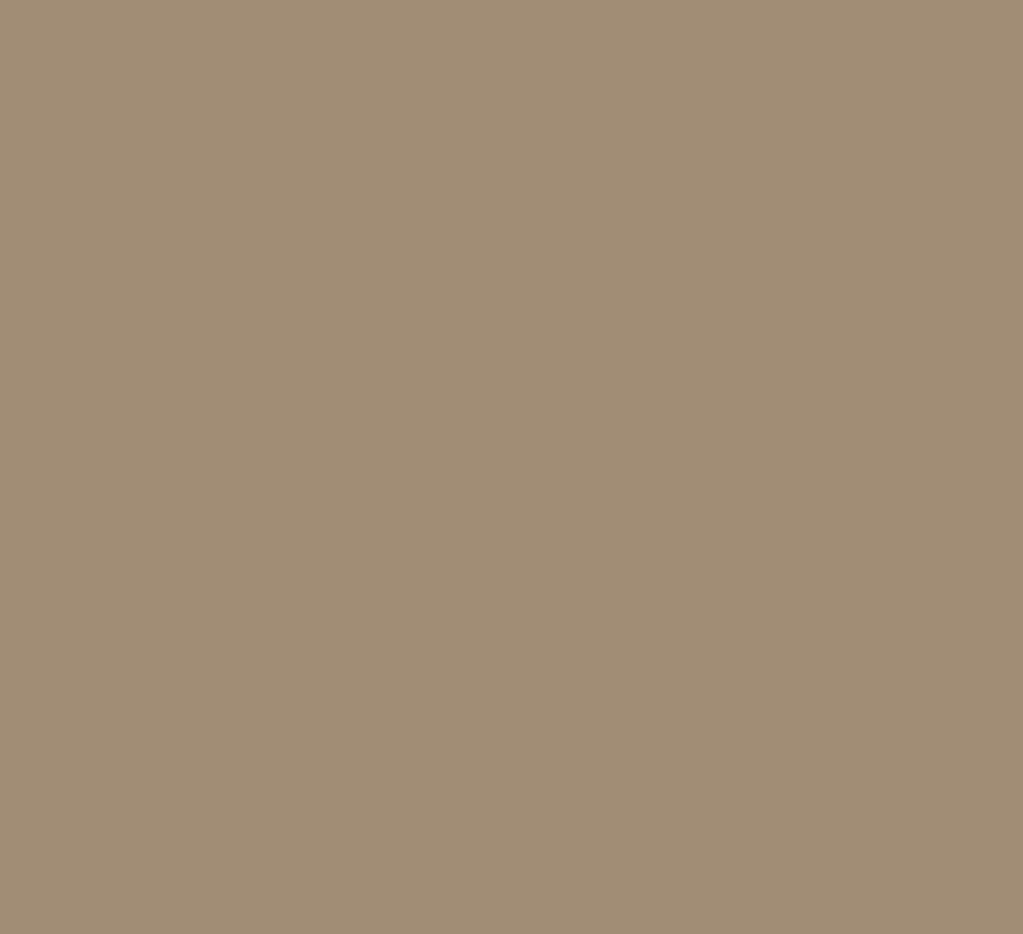
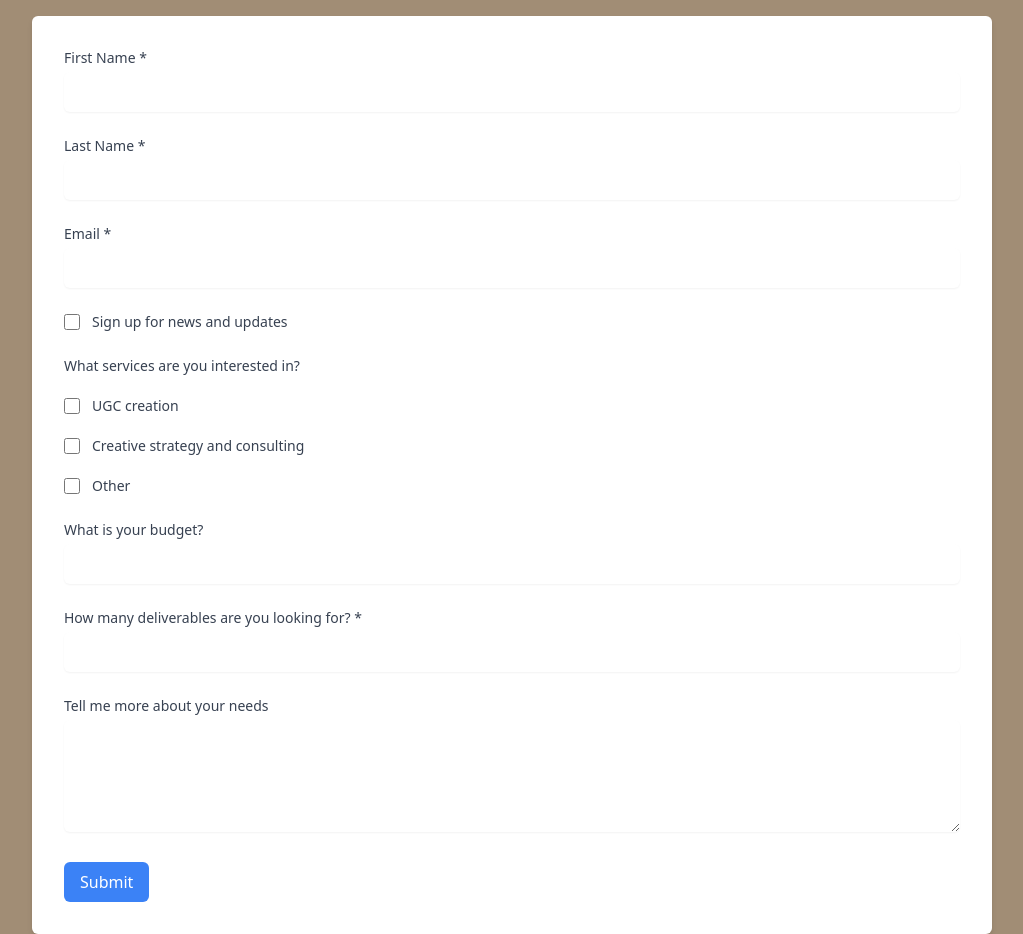
Before and after one commit to abigaylerose03/abigayleugc, a Next.js app: page / in a window 1280 px wide. Shown: the part 2140-3074 px from the top of the page, without its empty margins (128-1151 px from the left). Before the commit the page ends 2132 px from the top, so only its background shows below. Built offline with nearby package versions, Linux system fonts and the light colour scheme.

Commit message:
added form and prettier

```diff
--- a/src/pages/components/contact.tsx
+++ b/src/pages/components/contact.tsx
@@ -1,8 +1,263 @@
+import React, { useState } from "react";
+
+type FormState = {
+  firstName: string;
+  lastName: string;
+  email: string;
+  updates: boolean;
+  services: {
+    UGCCreation: boolean;
+    CreativeStrategy: boolean;
+    Other: boolean;
+  };
+  budget: string;
+  deliverables: string;
+  needs: string;
+};
+
 export default function Contact() {
-    return (
-        <main className="">
-            {/* Add */}
-            <h1 className="mt-8 text-ab-accent text-center uppercase text-5xl">Let's Make <span className="font-bold">Magic</span> Together</h1>
-        </main>
-    )
+  const [formState, setFormState] = useState<FormState>({
+    firstName: "",
+    lastName: "",
+    email: "",
+    updates: false,
+    services: {
+      UGCCreation: false,
+      CreativeStrategy: false,
+      Other: false,
+    },
+    budget: "",
+    deliverables: "",
+    needs: "",
+  });
+
+  const [isSubmitted, setIsSubmitted] = useState(false);
+
+  const handleChange = (
+    event: React.ChangeEvent<HTMLInputElement | HTMLTextAreaElement>,
+  ) => {
+    const { name, value, type, checked } = event.target;
+    if (type === "checkbox") {
+      if (Object.keys(formState.services).includes(name)) {
+        setFormState((prevState) => ({
+          ...prevState,
+          services: {
+            ...prevState.services,
+            [name]: checked,
+          },
+        }));
+      } else {
+        // Handle checkbox values
+        setFormState((prevState) => ({ ...prevState, [name]: checked }));
+      }
+    } else {
+      // Handle input values
+      setFormState((prevState) => ({ ...prevState, [name]: value }));
+    }
+  };
+
+  const handleSubmit = (event: React.FormEvent) => {
+    event.preventDefault();
+    console.log("Form submitted", JSON.stringify(formState, null, 2));
+    setIsSubmitted(true);
+  };
+
+  return (
+    <main className="flex flex-col items-center">
+      <h1 className="mt-8 text-ab-accent text-center uppercase text-5xl mb-8">
+        Let's Make <span className="font-bold">Magic</span> Together
+      </h1>
+      <div className="w-full md:w-5/6 lg:w-3/4 mx-auto bg-white shadow-md rounded-md p-8 min-h-[500px]">
+        {" "}
+        {/* Adjust the min-h-[value] as needed */}
+        {isSubmitted ? (
+          // Display the success message only in place of the form
+          <div className="text-center flex justify-center items-center">
+            <p className="text-xl">
+              Thank you for your submission! We will be in touch soon.
+            </p>
+          </div>
+        ) : (
+          <form onSubmit={handleSubmit} className="space-y-6">
+            <div>
+              <label
+                htmlFor="firstName"
+                className="block text-sm font-medium text-gray-700"
+              >
+                First Name *
+              </label>
+              <input
+                type="text"
+                id="firstName"
+                name="firstName"
+                required
+                onChange={handleChange}
+                className="mt-1 p-2 w-full border-gray-300 rounded-md shadow-sm"
+              />
+            </div>
+
+            <div>
+              <label
+                htmlFor="lastName"
+                className="block text-sm font-medium text-gray-700"
+              >
+                Last Name *
+              </label>
+              <input
+                type="text"
+                id="lastName"
+                name="lastName"
+                required
+                onChange={handleChange}
+                className="mt-1 p-2 w-full border-gray-300 rounded-md shadow-sm"
+              />
+            </div>
+
+            <div>
+              <label
+                htmlFor="email"
+                className="block text-sm font-medium text-gray-700"
+              >
+                Email *
+              </label>
+              <input
+                type="email"
+                id="email"
+                name="email"
+                required
+                onChange={handleChange}
+                className="mt-1 p-2 w-full border-gray-300 rounded-md shadow-sm"
+              />
+            </div>
+
+            <fieldset>
+              <div className="flex items-center">
+                <input
+                  id="updatesYes"
+                  name="updates"
+                  type="checkbox"
+                  onChange={handleChange}
+                  className="focus:ring-blue-500 h-4 w-4 text-blue-600 border-gray-300"
+                />
+                <label
+                  htmlFor="updatesYes"
+                  className="ml-3 block text-sm font-medium text-gray-700"
+                >
+                  Sign up for news and updates
+                </label>
+              </div>
+            </fieldset>
+
+            <fieldset className="space-y-5">
+              <legend className="text-sm font-medium text-gray-700">
+                What services are you interested in?
+              </legend>
+              <div className="flex items-center">
+                <input
+                  id="serviceUGC"
+                  name="UGCCreation"
+                  type="checkbox"
+                  onChange={handleChange}
+                  className="focus:ring-blue-500 h-4 w-4 text-blue-600 border-gray-300"
+                />
+                <label
+                  htmlFor="serviceUGC"
+                  className="ml-3 block text-sm font-medium text-gray-700"
+                >
+                  UGC creation
+                </label>
+              </div>
+              <div className="flex items-center">
+                <input
+                  id="serviceStrategy"
+                  name="CreativeStrategy"
+                  type="checkbox"
+                  onChange={handleChange}
+                  className="focus:ring-blue-500 h-4 w-4 text-blue-600 border-gray-300"
+                />
+                <label
+                  htmlFor="serviceStrategy"
+                  className="ml-3 block text-sm font-medium text-gray-700"
+                >
+                  Creative strategy and consulting
+                </label>
+              </div>
+              <div className="flex items-center">
+                <input
+                  id="serviceOther"
+                  name="Other"
+                  type="checkbox"
+                  onChange={handleChange}
+                  className="focus:ring-blue-500 h-4 w-4 text-blue-600 border-gray-300"
+                />
+                <label
+                  htmlFor="serviceOther"
+                  className="ml-3 block text-sm font-medium text-gray-700"
+                >
+                  Other
+                </label>
+              </div>
+            </fieldset>
+            <div>
+              <label
+                htmlFor="budget"
+                className="block text-sm font-medium text-gray-700"
+              >
+                What is your budget?
+              </label>
+              <input
+                type="text"
+                id="budget"
+                name="budget"
+                onChange={handleChange}
+                className="mt-1 p-2 w-full border-gray-300 rounded-md shadow-sm"
+              />
+            </div>
+
+            <div>
+              <label
+                htmlFor="deliverables"
+                className="block text-sm font-medium text-gray-700"
+              >
+                How many deliverables are you looking for? *
+              </label>
+              <input
+                type="text"
+                id="deliverables"
+                name="deliverables"
+                required
+                onChange={handleChange}
+                className="mt-1 p-2 w-full border-gray-300 rounded-md shadow-sm"
+              />
+            </div>
+
+            <div>
+              <label
+                htmlFor="needs"
+                className="block text-sm font-medium text-gray-700"
+              >
+                Tell me more about your needs
+              </label>
+              <textarea
+                id="needs"
+                name="needs"
+                rows={4}
+                onChange={handleChange}
+                className="mt-1 p-2 w-full border-gray-300 rounded-md shadow-sm"
+              ></textarea>
+            </div>
+
+            <div>
+              <button
+                type="submit"
+                className="py-2 px-4 bg-blue-500 text-white font-medium rounded-md hover:bg-blue-600 focus:outline-none focus:ring-2 focus:ring-blue-500 focus:ring-opacity-50"
+              >
+                Submit
+              </button>
+            </div>
+          </form>
+        )}
+      </div>
+    </main>
+  );
 }
--- a/tailwind.config.ts
+++ b/tailwind.config.ts
@@ -14,14 +14,15 @@ const config: Config = {
           "conic-gradient(from 180deg at 50% 50%, var(--tw-gradient-stops))",
       },
       backgroundColor: {
-        'ab-page': '#A18D75',
-        'ab-shape-1': '#715739',
-        'ab-shape-2': '#A6988B',
-        'ab-accent': '#BFE3EE'
+        "ab-page": "#A18D75",
+        "ab-shape-1": "#715739",
+        "ab-shape-2": "#A6988B",
+        "ab-accent": "#BFE3EE",
+        "form-container": "#715739",
       },
       textColor: {
-        'ab-accent': '#BFE3EE'
-      }
+        "ab-accent": "#BFE3EE",
+      },
     },
   },
   plugins: [],
```
Also changed, not shown: src/pages/components/experience.tsx (+51 -21 lines), src/pages/components/intro.tsx (+28 -8 lines), src/pages/components/navbar.tsx (+59 -18 lines), src/pages/components/services.tsx (+10 -5 lines), src/pages/index.tsx (+5 -6 lines).
